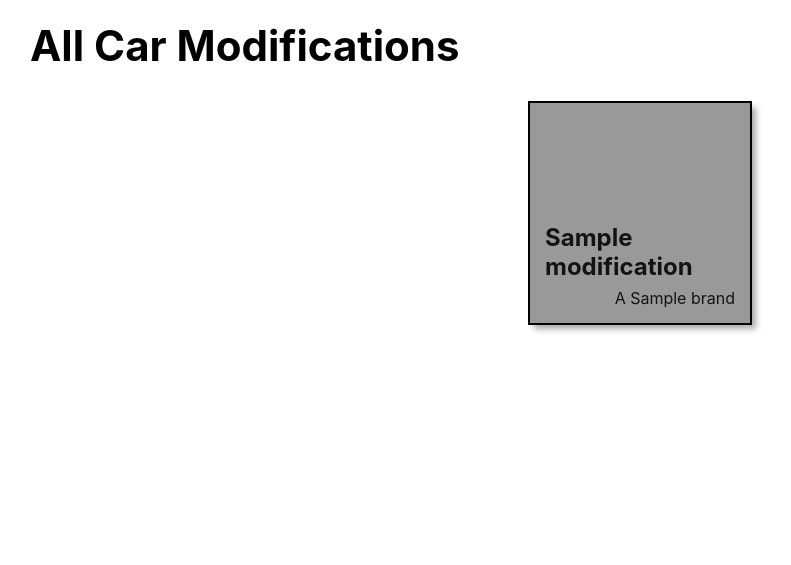
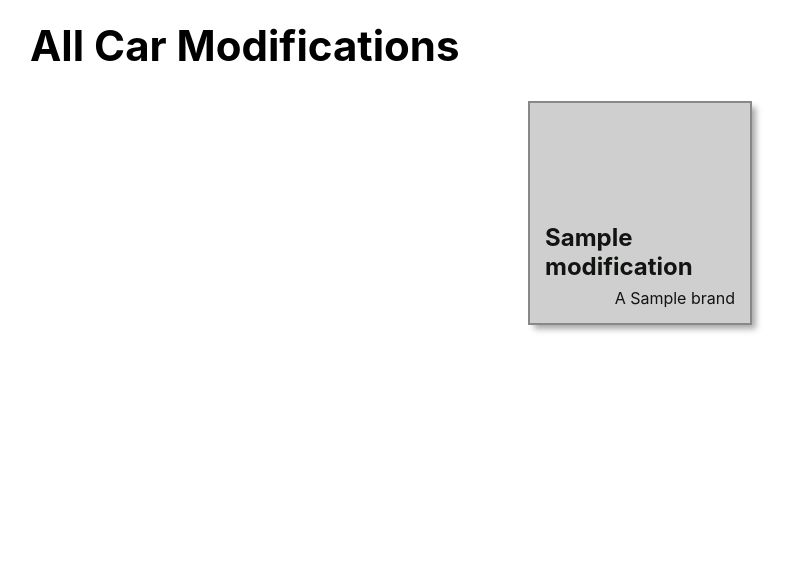
Before and after one commit to tntyousif/django-crud-app-Cars, a Django app: template carCollector/my_app/templates/my_app/modification_list.html in a window 1280 px wide. Shown: the part 175-740 px from the top of the page, without its empty margins (0-791 px from the left). Run offline with Django 3.2, Linux system fonts and the light colour scheme; the template is opened without the code that fills it: most values are stand-ins (such as "Sample title", 1, 10 or a date in 2020).

Commit message:
modification car dont have

```diff
--- a/carCollector/my_app/models.py
+++ b/carCollector/my_app/models.py
@@ -14,6 +14,7 @@ GAS = (
 class Modification(models.Model):
     name = models.CharField(max_length=50)
     brand = models.CharField(max_length=50)
+    color = models.CharField(max_length=20)
 
     def __str__(self):
         return self.name
--- a/carCollector/my_app/templates/cars/detail.html
+++ b/carCollector/my_app/templates/cars/detail.html
@@ -83,7 +83,7 @@
           <div class="modification-container">
             <div class="color-block" style="background-color: {{ modification.color }}"></div>
             <a href="{% url 'modification-detail' modification.id %}">
-              <p>A {{ modification.color }} {{ modification.name }}</p>
+              <p>A {{ modification.brand }} {{ modification.name }}</p>
             </a>
             <form action="{% url 'remove-modification' car.id modification.id %}" method="post">
               {% csrf_token %}
@@ -103,7 +103,7 @@
           <div class="modification-container">
             <div class="color-block" style="background-color: {{ modification.color }}"></div>
             <a href="{% url 'modification-detail' modification.id %}">
-              <p>A {{ modification.color }} {{ modification.name }}</p>
+              <p>A {{ modification.brand }} {{ modification.name }}</p>
             </a>
             <form action="{% url 'associate-modification' car.id modification.id %}" method="post">
               {% csrf_token %}
--- a/carCollector/my_app/templates/my_app/modification_detail.html
+++ b/carCollector/my_app/templates/my_app/modification_detail.html
@@ -6,9 +6,9 @@
 {% block content %}
 
 <div class="card">
-  <div class="card-content">
+  <div class="card-content" >
     <h2>{{ modification.name }}</h2>
-    <p>A {{ modification.brand }} {{ modification.name }} modification</p>
+    <p>A {{ modification.color }} {{ modification.brand }} {{ modification.name }}</p>
   </div>
 </div>
 <a href="{% url 'modification-update' modification.id %}" class="btn warn">Edit</a>
--- a/carCollector/my_app/templates/my_app/modification_list.html
+++ b/carCollector/my_app/templates/my_app/modification_list.html
@@ -11,8 +11,8 @@
 
 <section class="card-container">
   {% for modification in modification_list %}
-    <div class="card" style="border-color: black ">
-      <div class="card-bg" style="background-color: black "></div>
+    <div class="card" style="border-color: {{ modification.color }} ">
+      <div class="card-bg" style="background-color: {{ modification.color }} "></div>
       <a href="{% url 'modification-detail' modification.id %}">
         <div class="card-content">
           <h2>{{ modification.name }}</h2>
```
Also changed, not shown: carCollector/my_app/views.py (+6 -4 lines), carCollector/my_app/migrations/0004_modification_color.py (added).
